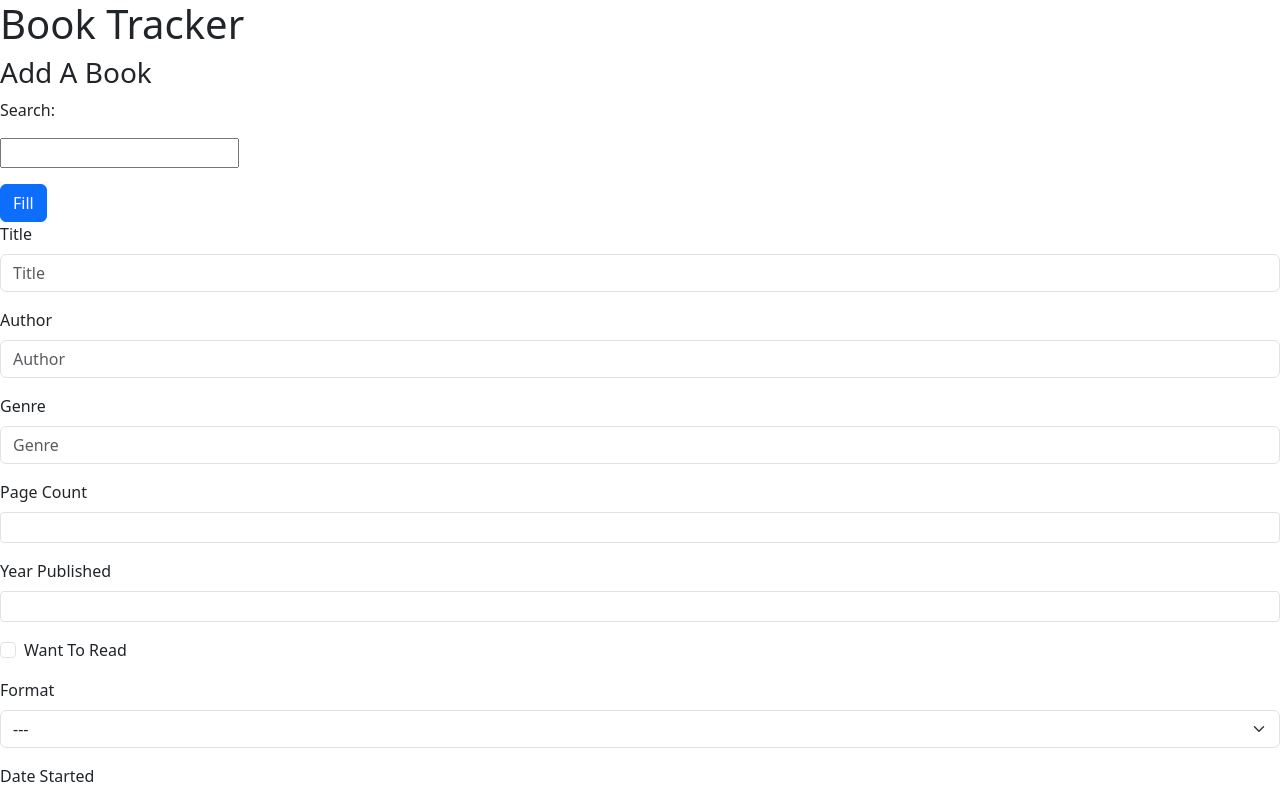
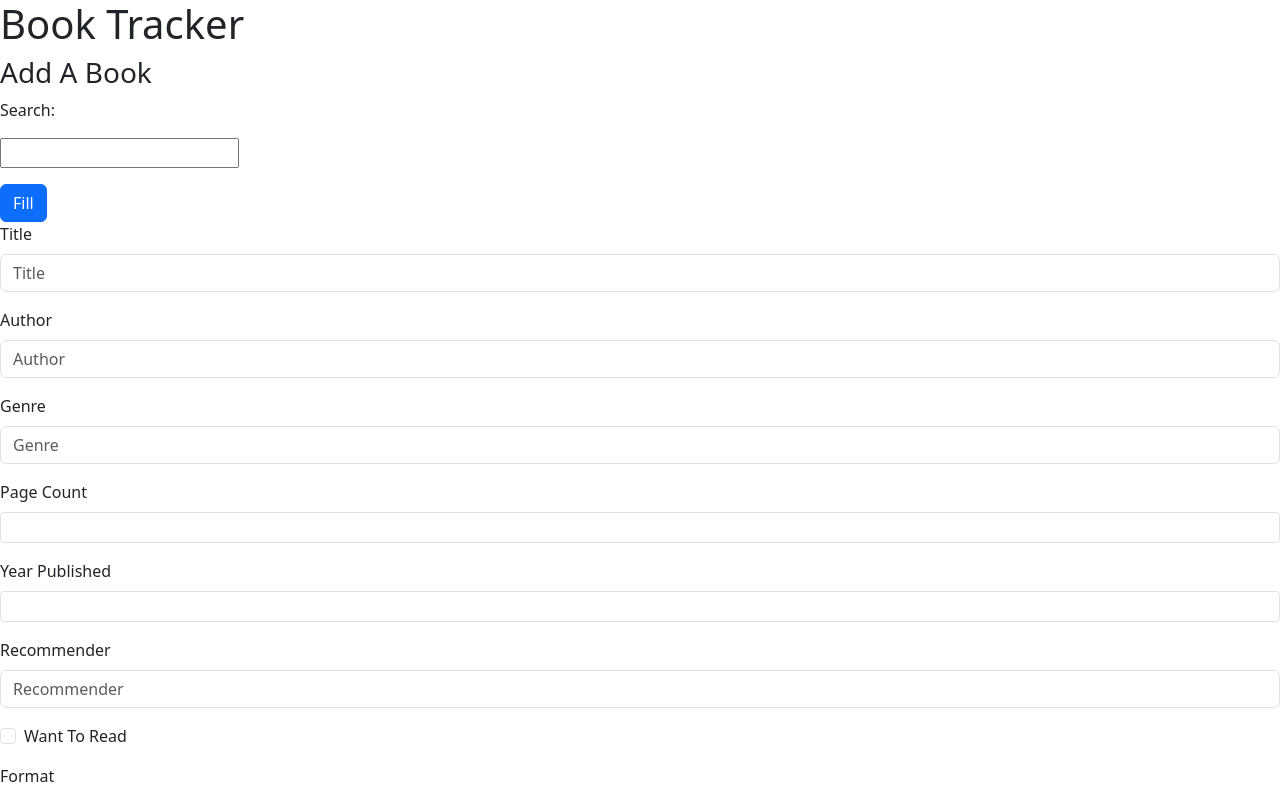
Before and after one commit to sonetteira/book-tracker, a React (Create React App) app in the folder book-tracker/: page /addBook in a window 1280 px wide. Shown: the top 796 px of the page. Built offline with nearby package versions, Linux system fonts and the light colour scheme; what datatables.net-react would draw is missing.

Commit message:
add recommender field to add book form

```diff
--- a/book-tracker/src/pages/addbook.js
+++ b/book-tracker/src/pages/addbook.js
@@ -58,7 +58,7 @@ function AddBook() {
         <Form>
             <Form.Group className="mb-3" controlId="formTitle">
                 <Form.Label>Title</Form.Label>
-                <Form.Control type="Text" placeholder="Title" defaultValue={ bookObject.title } />
+                <Form.Control type="Text" placeholder="Title" required defaultValue={ bookObject.title } />
             </Form.Group>
 
             <Form.Group className="mb-3" controlId="formAuthor">
@@ -79,6 +79,11 @@ function AddBook() {
             <Form.Group className="mb-3" controlId="formYearPublished">
                 <Form.Label>Year Published</Form.Label>
                 <Form.Control type="Number" size="sm" defaultValue={ bookObject.yearPublished } />
+            </Form.Group>
+
+            <Form.Group className="mb-3" controlId="formRecommender">
+                <Form.Label>Recommender</Form.Label>
+                <Form.Control type="Text" placeholder="Recommender" />
             </Form.Group>
 
             <Form.Group className="mb-3" controlId="formWantToRead">
```
